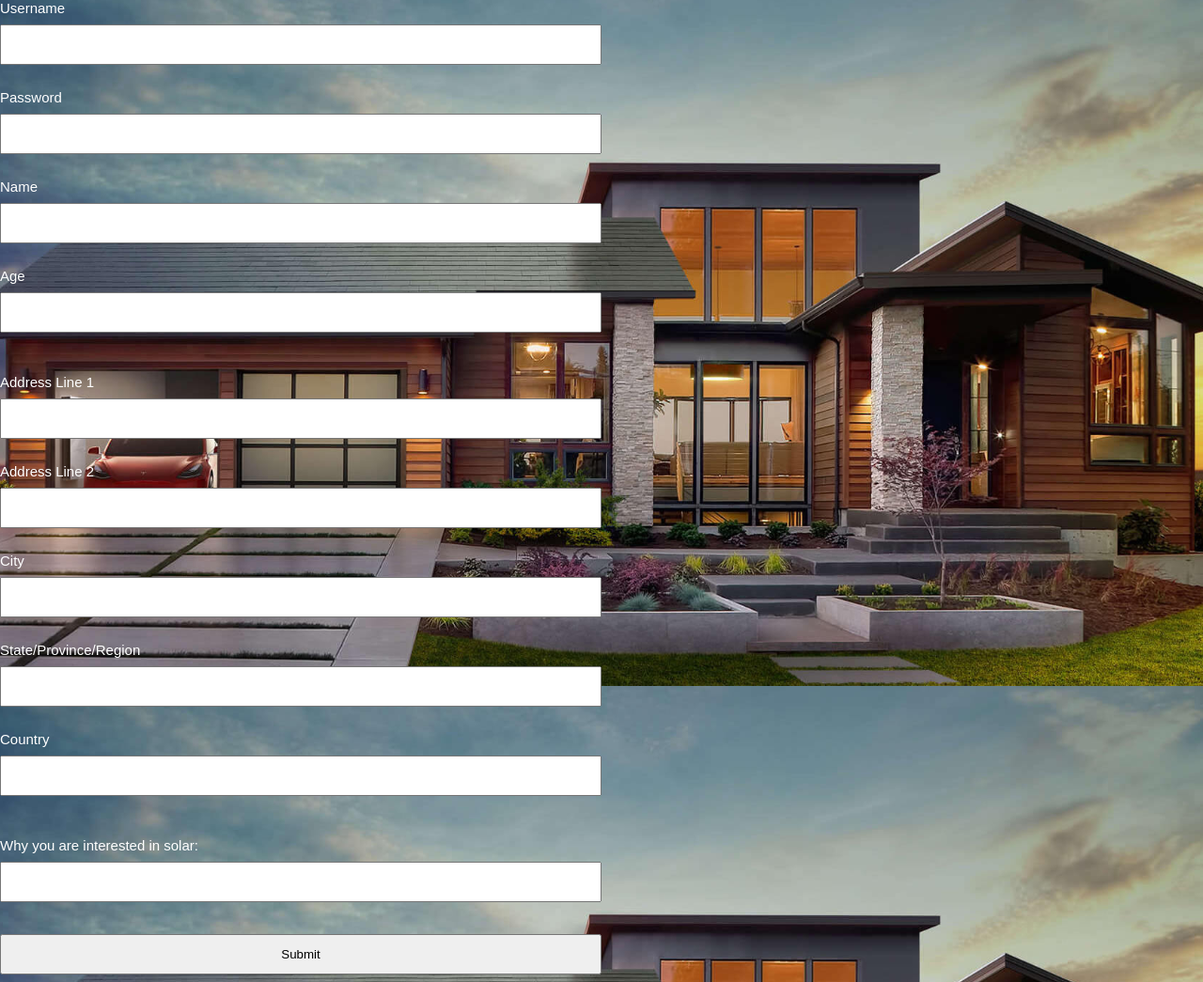
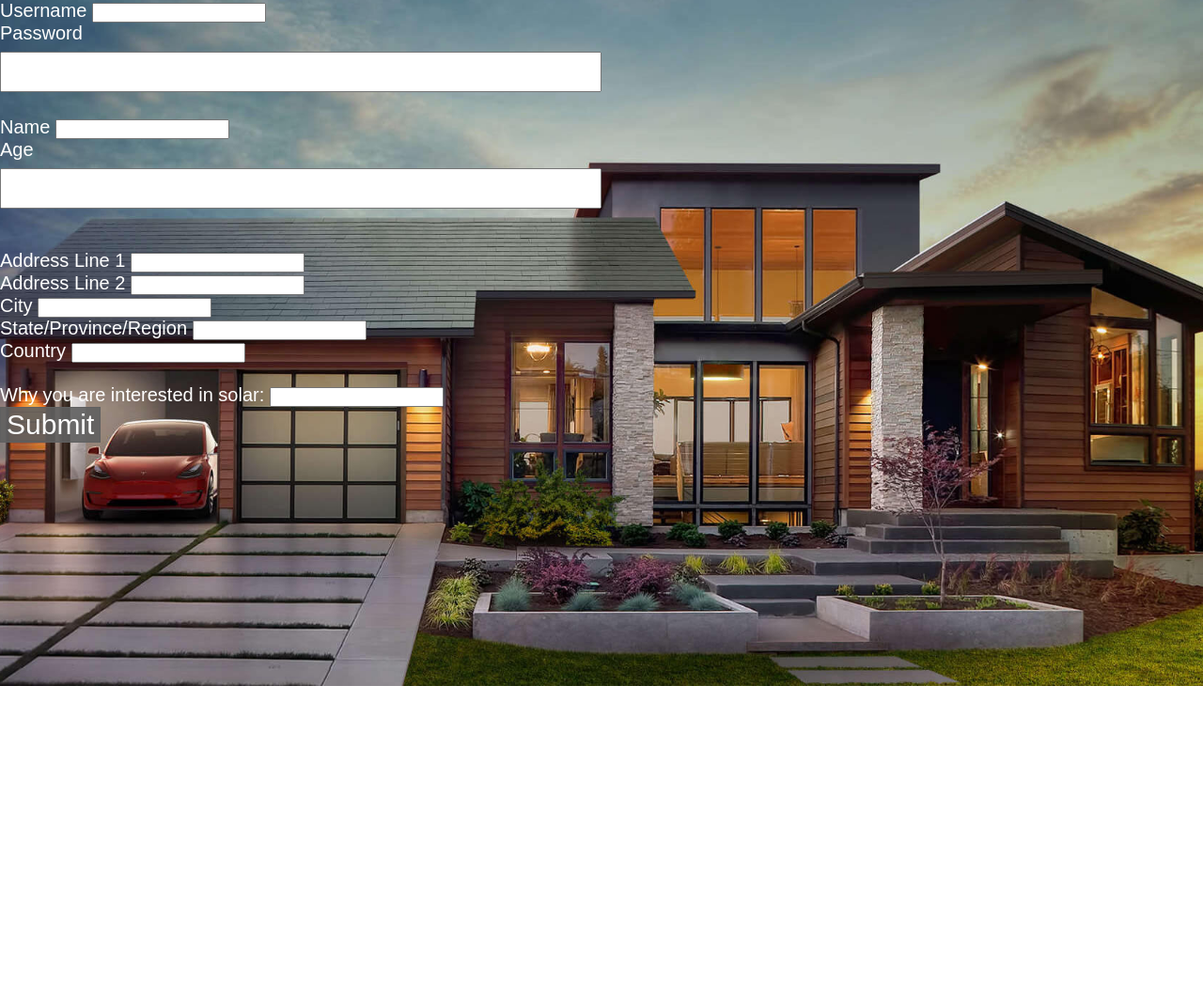
Before and after one commit to karenytu/solarcitychallenge, a PHP site: page /index.php in a window 1280 px wide. Shown: the part 70-1115 px from the top of the page at 94% size. After the commit the page ends 800 px from the top, so only its background shows below. Run offline with PHP 8.4, Linux system fonts and the light colour scheme.

Commit message:
form style 3

```diff
--- a/styles.css
+++ b/styles.css
@@ -123,11 +123,34 @@ h1 {
 	background-color: rgb(0, 153, 0);
 }
 
-input{
+input[type="submit"] {
+	min-height:30px;
+
+	background-color: rgba(96, 96, 96, 0.9);
+	border:1px;
+	border-style: solid;
+	border-color: rgba(96, 96, 96, 1);
+
+	font-family: 'Helvetica Light', sans-serif;
+	font-size:1.5em;
+	font-weight: 100;
+	color:#ffffff;
+}
+
+input[type="submit"]:hover{
+	border:2px;
+	border-style: solid;
+	border-color: rgb(255, 255, 255);
+
+	background-color: rgb(0, 153, 0);
+}
+
+input [type=text], input[type=password], input[type=number]{
 	width: 50%;
 	padding:12px 20px;
 	margin: 8px 0;
 	display: block;
+	text-align: center;
 	box-sizing: border-box;
 }
 
@@ -141,7 +164,7 @@ input:focus {
 
 label {
 	font-family: 'Helvetica Light', sans-serif;
-	font-size:15px;
+	font-size:20px;
 	font-weight: lighter;
 	color:#ffffff;
 }
```
